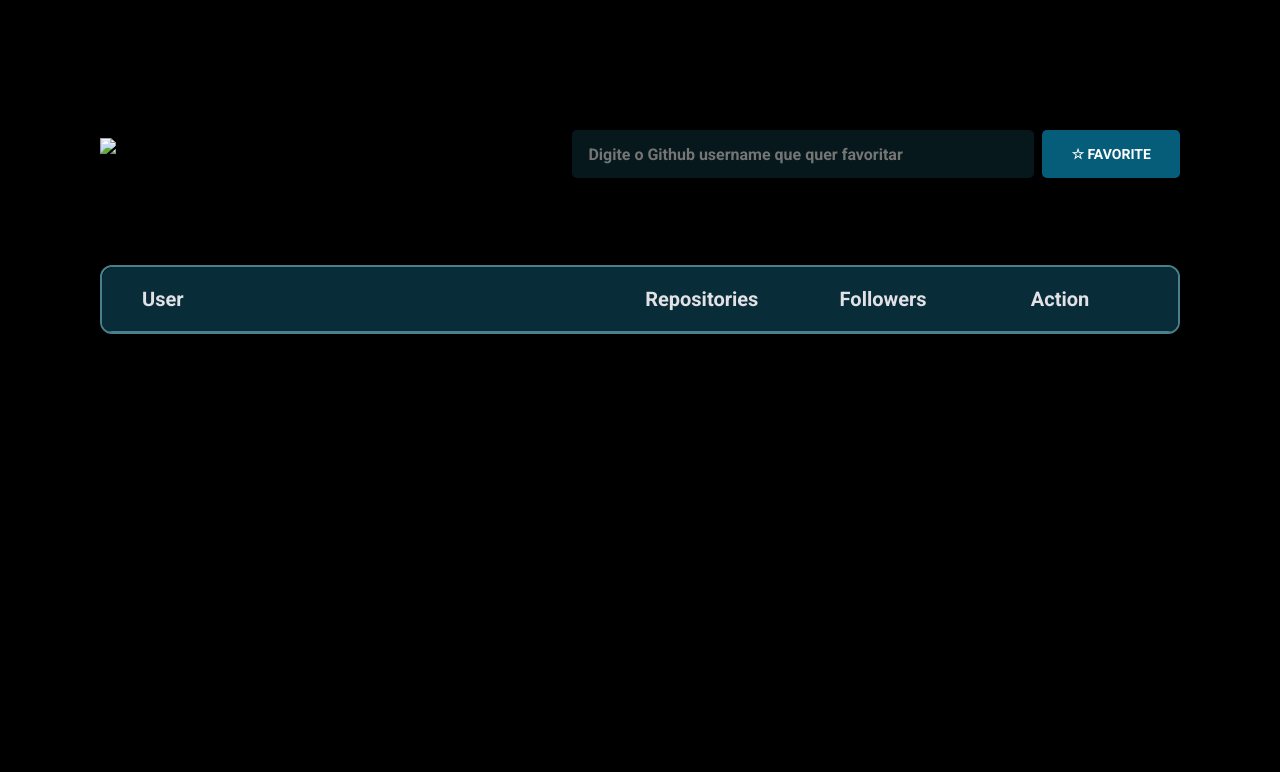
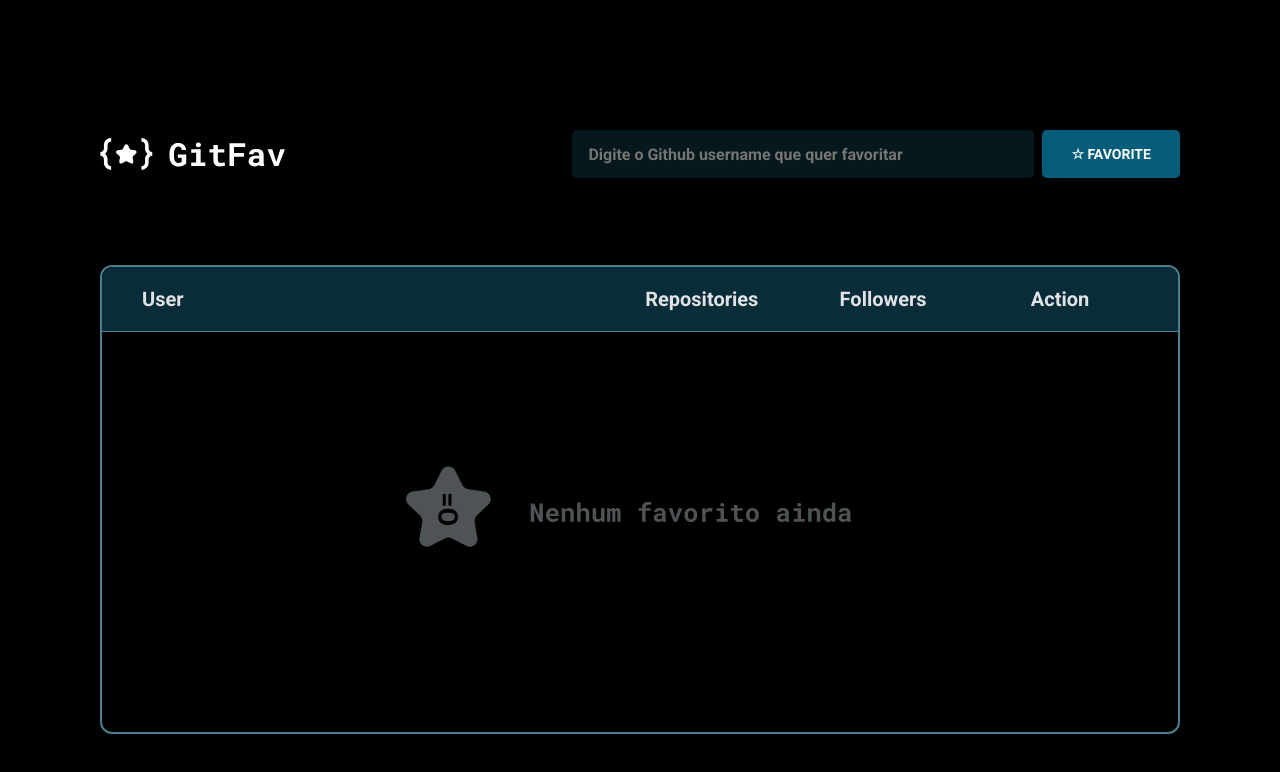
Before and after one commit to Tielson/GitFav, a website with bundled scripts: page index.html in a window 1280 px wide. Built offline with nearby package versions, Linux system fonts and the light colour scheme; files whose address does not match are found by name.

Commit message:
Update index.html

```diff
--- a/index.html
+++ b/index.html
@@ -12,14 +12,14 @@
   <link href="https://fonts.googleapis.com/css2?family=Roboto:wght@700&display=swap" rel="stylesheet">
   <link rel="stylesheet" href="style.css">
 
-  <script src="GivFav/js/main.js" type="module" defer></script>
+  <script src="/js/main.js" type="module" defer></script>
 
 </head>
 
 <body>
   <div id="app">
     <header>
-      <img id="git" src="GivFav/Img/Gitfav.svg" alt="Imagem de uma estrela e a palavra Gitfav ">
+      <img id="git" src="/Img/Gitfav.svg" alt="Imagem de uma estrela e a palavra Gitfav ">
       <div class="search">
         <label class="sr-back" for="search-input">Digite o Github username que quer favoritar</label>
         <input type="text" id="search-input" placeholder="Digite o Github username que quer favoritar">
```
